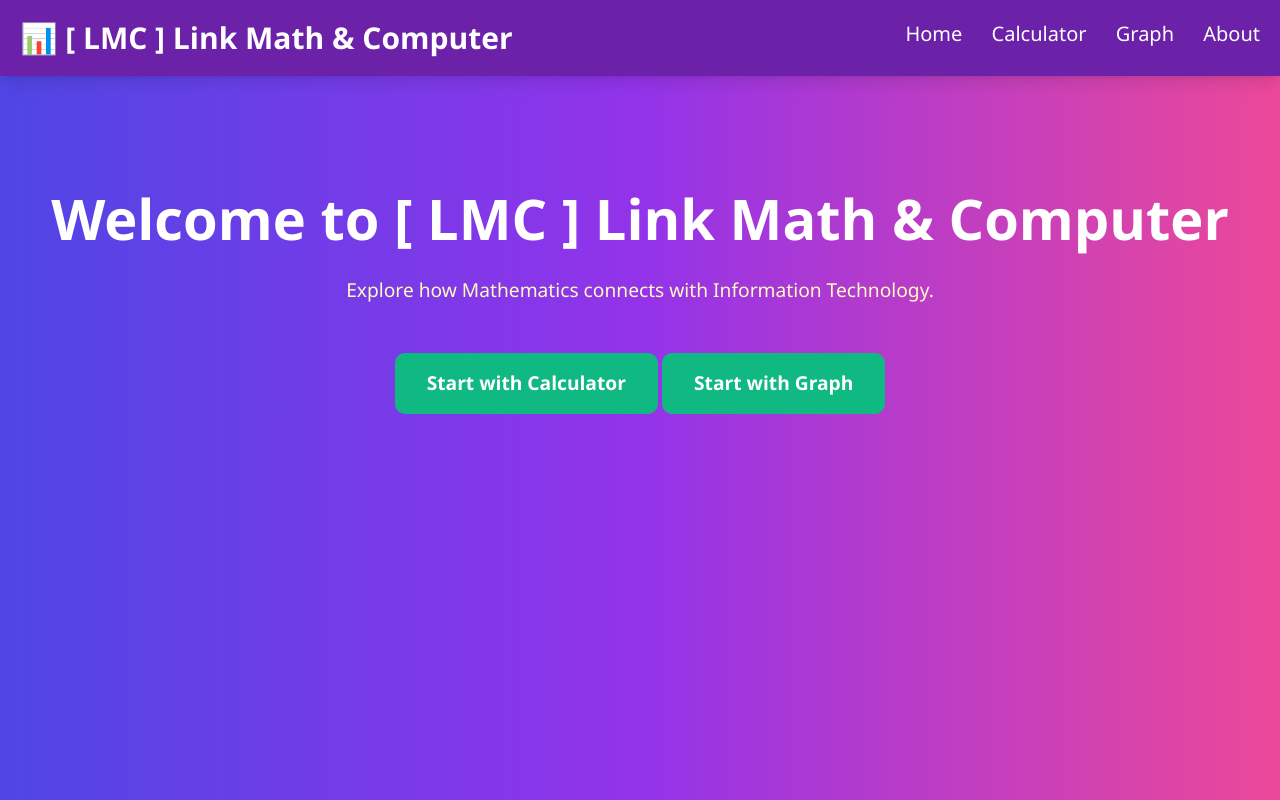
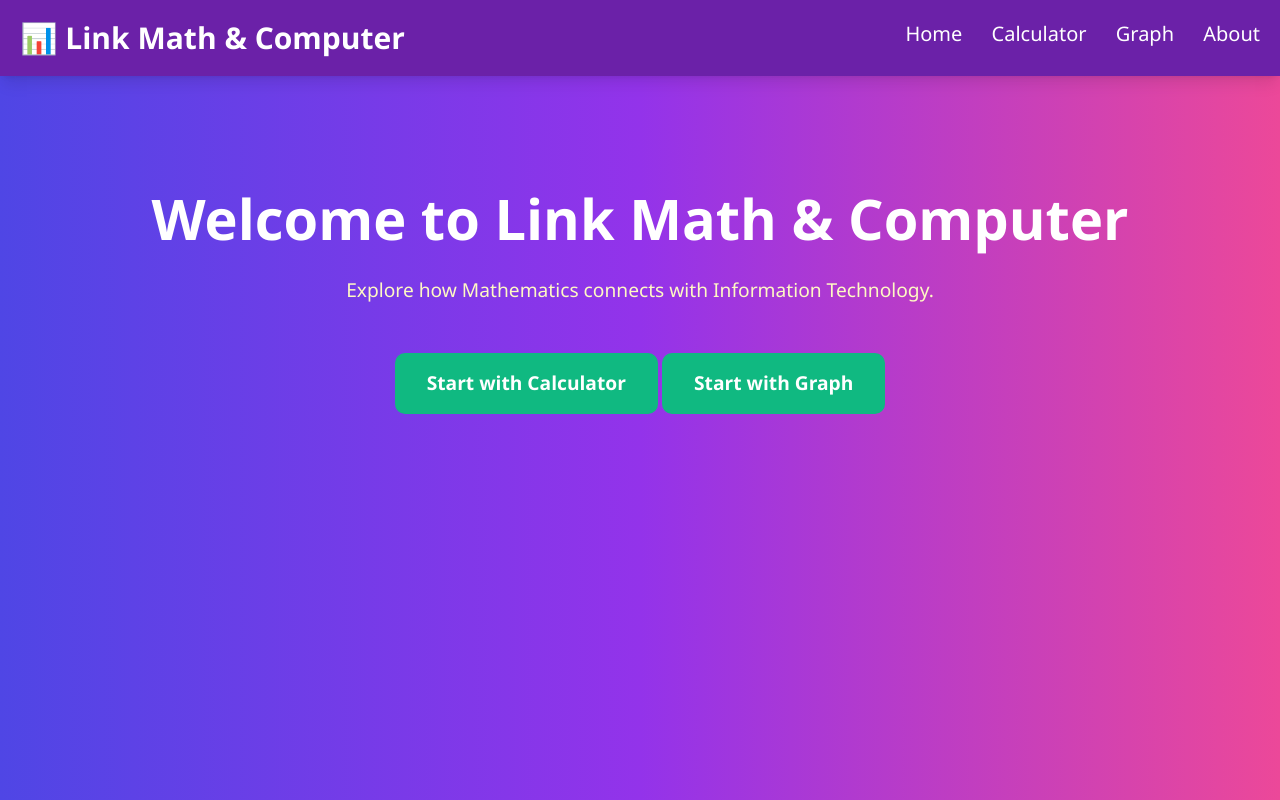
Before and after one commit to 123MRRIZAN/Link-Math-Computer, a plain HTML site: page index.html in a window 1280 px wide. Drawn offline with nearby package versions, Linux system fonts and the light colour scheme.

Commit message:
Update index.html

```diff
--- a/index.html
+++ b/index.html
@@ -41,7 +41,7 @@
 </head>
 <body>
   <nav class="bg-purple-800 p-5 flex justify-between text-white shadow-lg">
-    <h1 class="text-3xl font-bold">📊 [ LMC ] Link Math & Computer</h1>
+    <h1 class="text-3xl font-bold">📊 Link Math & Computer</h1>
     <div class="space-x-6 text-xl">
       <a href="index.html" class="hover:text-yellow-300">Home</a>
       <a href="calculator.html" class="hover:text-yellow-300">Calculator</a>
@@ -51,7 +51,7 @@
   </nav>
 
   <section class="hero">
-    <h1>Welcome to [ LMC ] Link Math & Computer</h1>
+    <h1>Welcome to Link Math & Computer</h1>
     <p>Explore how Mathematics connects with Information Technology.</p>
     <a href="calculator.html" class="btn" style="margin-top: 3rem; display:inline-block;">
   Start with Calculator
```
